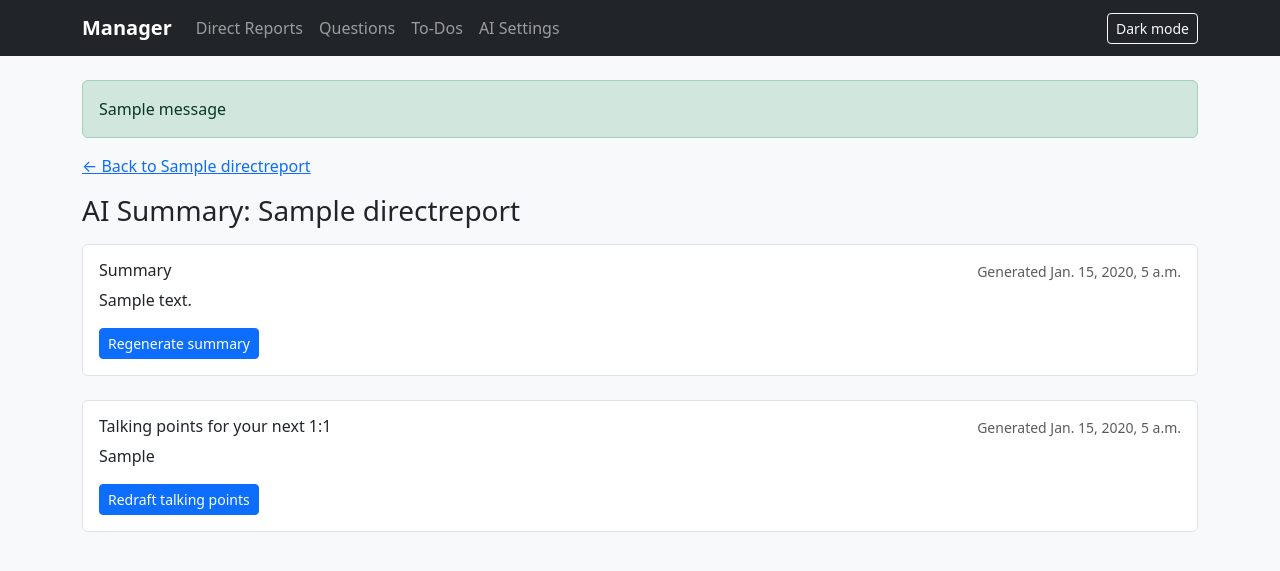
After one commit to ChadDa3mon/OneOnOne, a Django app: page /reports/1/ai-summary/ in a window 1280 px wide. The commit adds this page. Shown: the top 571 px of the page. Run offline with Django 4.2, Linux system fonts and the light colour scheme; tables that the repository leaves empty hold one stand-in row (values such as "Sample post"); one stand-in notice (Sample message) is shown.

Commit message:
Add Ollama-backed AI summary and talking points per direct report
- AI Settings page: configure an Ollama host/port, live-fetch and select
  from its installed models (reports/ollama.py, OllamaSettings model).
- Per-report AI Summary page: generates a 1-3 paragraph synthesis of
  profile Q&A + open action items, and drafts 3-6 talking points for the
  next 1:1 using that plus recent 1:1 notes (reports/prompts.py). Results
  persist on the report with a generated-at timestamp.
- Bumped gunicorn's request timeout (entrypoint.sh) since local model
  generation can run well past the 30s default.
- Added explicit logging around every Ollama call and wired Django's
  LOGGING config to print to console even with DEBUG=false, where
  unhandled errors previously went to a no-op mail_admins handler and
  vanished silently.
- Fixed base.html hardcoding every flash message to the green "success"
  style regardless of level, so Ollama errors now render correctly as
  danger alerts.
- Fixed the "Generating..." button JS: disabling the submit button
  synchronously inside the submit handler dropped its name=value pair
  from the submitted form in most browsers, so the generate action never
  reached the view. Deferred the disable to the next tick instead.

Co-Authored-By: Claude Sonnet 5 <noreply@anthropic.com>
Claude-Session: https://claude.ai/code/session_012LhYcvrqwbKT1frQ4ENKAC

```diff
--- a/reports/admin.py
+++ b/reports/admin.py
@@ -1,9 +1,10 @@
 from django.contrib import admin
 
-from .models import ActionItem, Answer, DirectReport, OneOnOne, Question
+from .models import ActionItem, Answer, DirectReport, OllamaSettings, OneOnOne, Question
 
 admin.site.register(DirectReport)
 admin.site.register(Question)
 admin.site.register(Answer)
 admin.site.register(OneOnOne)
 admin.site.register(ActionItem)
+admin.site.register(OllamaSettings)
--- /dev/null
+++ b/reports/templates/reports/ai_summary.html
@@ -0,0 +1,79 @@
+{% extends "reports/base.html" %}
+{% block title %}AI Summary - {{ report.name }}{% endblock %}
+{% block content %}
+<div class="mb-3">
+    <a href="{% url 'report-detail' report.pk %}">&larr; Back to {{ report.name }}</a>
+</div>
+<h1 class="h3 mb-3">AI Summary: {{ report.name }}</h1>
+
+{% if not configured %}
+<div class="alert alert-warning">
+    Ollama isn't configured yet. <a href="{% url 'ai-settings' %}">Set a host and select a model</a> first.
+</div>
+{% else %}
+
+<div class="card mb-4">
+    <div class="card-body">
+        <div class="d-flex justify-content-between align-items-start">
+            <h2 class="h6">Summary</h2>
+            {% if report.ai_summary_generated_at %}
+            <span class="text-muted small">Generated {{ report.ai_summary_generated_at }}</span>
+            {% endif %}
+        </div>
+        {% if report.ai_summary %}
+        <p style="white-space: pre-wrap;">{{ report.ai_summary }}</p>
+        {% else %}
+        <p class="text-muted">No summary generated yet.</p>
+        {% endif %}
+        <form method="post" class="generate-form">
+            {% csrf_token %}
+            <button type="submit" name="generate_summary" value="1" class="btn btn-primary btn-sm">
+                {% if report.ai_summary %}Regenerate summary{% else %}Generate summary{% endif %}
+            </button>
+        </form>
+    </div>
+</div>
+
+<div class="card mb-4">
+    <div class="card-body">
+        <div class="d-flex justify-content-between align-items-start">
+            <h2 class="h6">Talking points for your next 1:1</h2>
+            {% if report.ai_talking_points_generated_at %}
+            <span class="text-muted small">Generated {{ report.ai_talking_points_generated_at }}</span>
+            {% endif %}
+        </div>
+        {% if report.ai_talking_points %}
+        <p style="white-space: pre-wrap;">{{ report.ai_talking_points }}</p>
+        {% else %}
+        <p class="text-muted">No talking points drafted yet.</p>
+        {% endif %}
+        <form method="post" class="generate-form">
+            {% csrf_token %}
+            <button type="submit" name="generate_talking_points" value="1" class="btn btn-primary btn-sm">
+                {% if report.ai_talking_points %}Redraft talking points{% else %}Draft talking points{% endif %}
+            </button>
+        </form>
+    </div>
+</div>
+
+{% endif %}
+{% endblock %}
+
+{% block extra_js %}
+<script>
+    document.querySelectorAll(".generate-form").forEach(function (form) {
+        form.addEventListener("submit", function () {
+            var button = form.querySelector("button[type=submit]");
+            // Disabling the clicked submit button synchronously in the submit
+            // handler drops its name=value pair from the submitted form data
+            // in most browsers, since the button is excluded once disabled.
+            // Deferring to the next tick lets the browser finish capturing
+            // the submission first.
+            setTimeout(function () {
+                button.disabled = true;
+                button.textContent = "Generating… this can take a minute";
+            }, 0);
+        });
+    });
+</script>
+{% endblock %}
--- a/reports/templates/reports/base.html
+++ b/reports/templates/reports/base.html
@@ -28,6 +28,7 @@
             <a class="nav-link" href="{% url 'report-list' %}">Direct Reports</a>
             <a class="nav-link" href="{% url 'question-list' %}">Questions</a>
             <a class="nav-link" href="{% url 'todo-list' %}">To-Dos</a>
+            <a class="nav-link" href="{% url 'ai-settings' %}">AI Settings</a>
         </div>
         <button type="button" id="theme-toggle" class="btn btn-sm btn-outline-light">Dark mode</button>
     </div>
@@ -35,7 +36,7 @@
 <div class="container pb-5">
     {% if messages %}
         {% for message in messages %}
-            <div class="alert alert-success">{{ message }}</div>
+            <div class="alert alert-{{ message.tags|default:'success' }}">{{ message }}</div>
         {% endfor %}
     {% endif %}
     {% block content %}{% endblock %}
--- a/reports/templates/reports/report_detail.html
+++ b/reports/templates/reports/report_detail.html
@@ -9,6 +9,7 @@
         {% if report.start_date %}<div class="text-muted small">Start date: {{ report.start_date }}</div>{% endif %}
     </div>
     <div>
+        <a href="{% url 'report-ai-summary' report.pk %}" class="btn btn-sm btn-outline-primary">AI Summary</a>
         <a href="{% url 'report-edit' report.pk %}" class="btn btn-sm btn-outline-secondary">Edit profile</a>
         <form method="post" action="{% url 'report-delete' report.pk %}" class="d-inline" onsubmit="return confirm('Delete {{ report.name }} and all their notes? This cannot be undone.');">
             {% csrf_token %}
--- a/reports/urls.py
+++ b/reports/urls.py
@@ -9,11 +9,13 @@ urlpatterns = [
     path("reports/<int:pk>/edit/", views.report_edit, name="report-edit"),
     path("reports/<int:pk>/delete/", views.report_delete, name="report-delete"),
     path("reports/<int:pk>/answers/", views.save_answers, name="save-answers"),
+    path("reports/<int:pk>/ai-summary/", views.report_ai_summary, name="report-ai-summary"),
     path("reports/<int:pk>/one-on-ones/add/", views.oneonone_add, name="oneonone-add"),
     path("one-on-ones/<int:pk>/edit/", views.oneonone_edit, name="oneonone-edit"),
     path("one-on-ones/<int:pk>/delete/", views.oneonone_delete, name="oneonone-delete"),
     path("action-items/<int:pk>/toggle/", views.action_item_toggle, name="action-item-toggle"),
     path("todos/", views.todo_list, name="todo-list"),
+    path("ai-settings/", views.ai_settings, name="ai-settings"),
     path("questions/", views.question_list, name="question-list"),
     path("questions/<int:pk>/edit/", views.question_edit, name="question-edit"),
     path("questions/<int:pk>/delete/", views.question_delete, name="question-delete"),
--- a/reports/views.py
+++ b/reports/views.py
@@ -1,10 +1,17 @@
+import logging
+
 from django.contrib import messages
 from django.shortcuts import get_object_or_404, redirect, render
+from django.utils import timezone
 from django.utils.http import url_has_allowed_host_and_scheme
 from django.views.decorators.http import require_POST
 
-from .forms import ActionItemFormSet, DirectReportForm, OneOnOneForm, QuestionForm
-from .models import ActionItem, Answer, DirectReport, OneOnOne, Question
+from .forms import ActionItemFormSet, DirectReportForm, OllamaSettingsForm, OneOnOneForm, QuestionForm
+from .models import ActionItem, Answer, DirectReport, OllamaSettings, OneOnOne, Question
+from .ollama import OllamaError, generate, list_models
+from .prompts import build_summary_prompt, build_talking_points_prompt
+
+logger = logging.getLogger(__name__)
 
 
 def report_list(request):
@@ -62,6 +69,63 @@ def report_detail(request, pk):
             "answer_rows": answer_rows,
             "one_on_ones": one_on_ones,
         },
+    )
+
+
+def report_ai_summary(request, pk):
+    report = get_object_or_404(DirectReport, pk=pk)
+    ollama_settings = OllamaSettings.load()
+    configured = bool(ollama_settings.host and ollama_settings.selected_model)
+
+    if request.method == "POST":
+        action = "generate_summary" if "generate_summary" in request.POST else (
+            "generate_talking_points" if "generate_talking_points" in request.POST else None
+        )
+
+        if action and not configured:
+            logger.warning(
+                "AI generation requested for report %s but Ollama isn't configured (host=%r, model=%r)",
+                report.pk, ollama_settings.host, ollama_settings.selected_model,
+            )
+            messages.error(request, "Ollama isn't configured — set a host and model first.")
+            return redirect("report-ai-summary", pk=report.pk)
+
+        if action == "generate_summary":
+            logger.info("Generating AI summary for report %s (%s)", report.pk, report.name)
+            try:
+                report.ai_summary = generate(
+                    ollama_settings.base_url, ollama_settings.selected_model, build_summary_prompt(report)
+                )
+                report.ai_summary_generated_at = timezone.now()
+                report.save(update_fields=["ai_summary", "ai_summary_generated_at"])
+            except OllamaError as exc:
+                logger.warning("AI summary generation failed for report %s: %s", report.pk, exc)
+                messages.error(request, str(exc))
+            except Exception:
+                logger.exception("Unexpected error generating AI summary for report %s", report.pk)
+                messages.error(request, "Unexpected error while generating the summary — check the server logs.")
+            return redirect("report-ai-summary", pk=report.pk)
+
+        if action == "generate_talking_points":
+            logger.info("Generating AI talking points for report %s (%s)", report.pk, report.name)
+            try:
+                report.ai_talking_points = generate(
+                    ollama_settings.base_url, ollama_settings.selected_model, build_talking_points_prompt(report)
+                )
+                report.ai_talking_points_generated_at = timezone.now()
+                report.save(update_fields=["ai_talking_points", "ai_talking_points_generated_at"])
+            except OllamaError as exc:
+                logger.warning("AI talking points generation failed for report %s: %s", report.pk, exc)
+                messages.error(request, str(exc))
+            except Exception:
+                logger.exception("Unexpected error generating AI talking points for report %s", report.pk)
+                messages.error(request, "Unexpected error while drafting talking points — check the server logs.")
+            return redirect("report-ai-summary", pk=report.pk)
+
+    return render(
+        request,
+        "reports/ai_summary.html",
+        {"report": report, "configured": configured, "ollama_settings": ollama_settings},
     )
 
 
@@ -178,6 +242,47 @@ def action_item_toggle(request, pk):
     return redirect("report-detail", pk=item.one_on_one.report_id)
 
 
+def ai_settings(request):
+    ollama_settings = OllamaSettings.load()
+
+    if request.method == "POST" and "save_connection" in request.POST:
+        form = OllamaSettingsForm(request.POST, instance=ollama_settings)
+        if form.is_valid():
+            saved = form.save(commit=False)
+            saved.selected_model = ""
+            saved.save()
+            messages.success(request, "Connection settings saved.")
+        return redirect("ai-settings")
+
+    if request.method == "POST" and "save_model" in request.POST:
+        ollama_settings.selected_model = request.POST.get("selected_model", "")
+        ollama_settings.save(update_fields=["selected_model", "updated_at"])
+        messages.success(request, f"Now using model: {ollama_settings.selected_model}")
+        return redirect("ai-settings")
+
+    form = OllamaSettingsForm(instance=ollama_settings)
+    models_available = []
+    fetch_error = None
+    if ollama_settings.host:
+        try:
+            models_available = list_models(ollama_settings.base_url)
+            if not models_available:
+                fetch_error = "Connected, but no models are installed on that Ollama instance."
+        except OllamaError as exc:
+            fetch_error = str(exc)
+
+    return render(
+        request,
+        "reports/ai_settings.html",
+        {
+            "form": form,
+            "settings": ollama_settings,
+            "models_available": models_available,
+            "fetch_error": fetch_error,
+        },
+    )
+
+
 def todo_list(request):
     show_completed = request.GET.get("show") == "all"
     items = ActionItem.objects.select_related("one_on_one", "one_on_one__report")
--- a/requirements.txt
+++ b/requirements.txt
@@ -1,3 +1,4 @@
 Django==4.2.30
 gunicorn==23.0.0
 whitenoise==6.11.0
+requests==2.32.5
```
Also changed, not shown: config/settings.py (+30 -0 lines), reports/forms.py (+10 -1 lines), reports/models.py (+29 -0 lines), reports/ollama.py (added, +65 -0 lines), reports/prompts.py (added, +59 -0 lines), reports/templates/reports/ai_settings.html (added, +48 -0 lines), reports/migrations/0002_ollamasettings.py (added), reports/migrations/0003_directreport_ai_summary_and_more.py (added), 1 other file.
